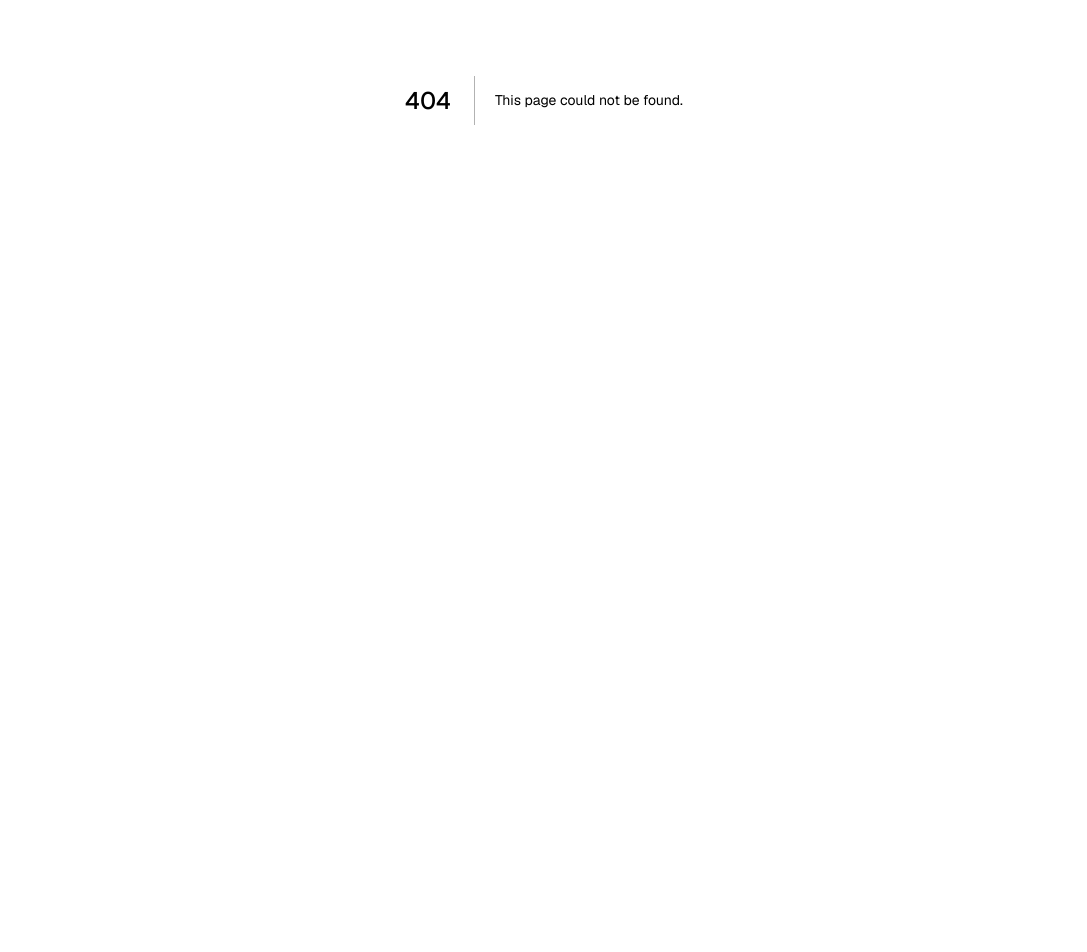
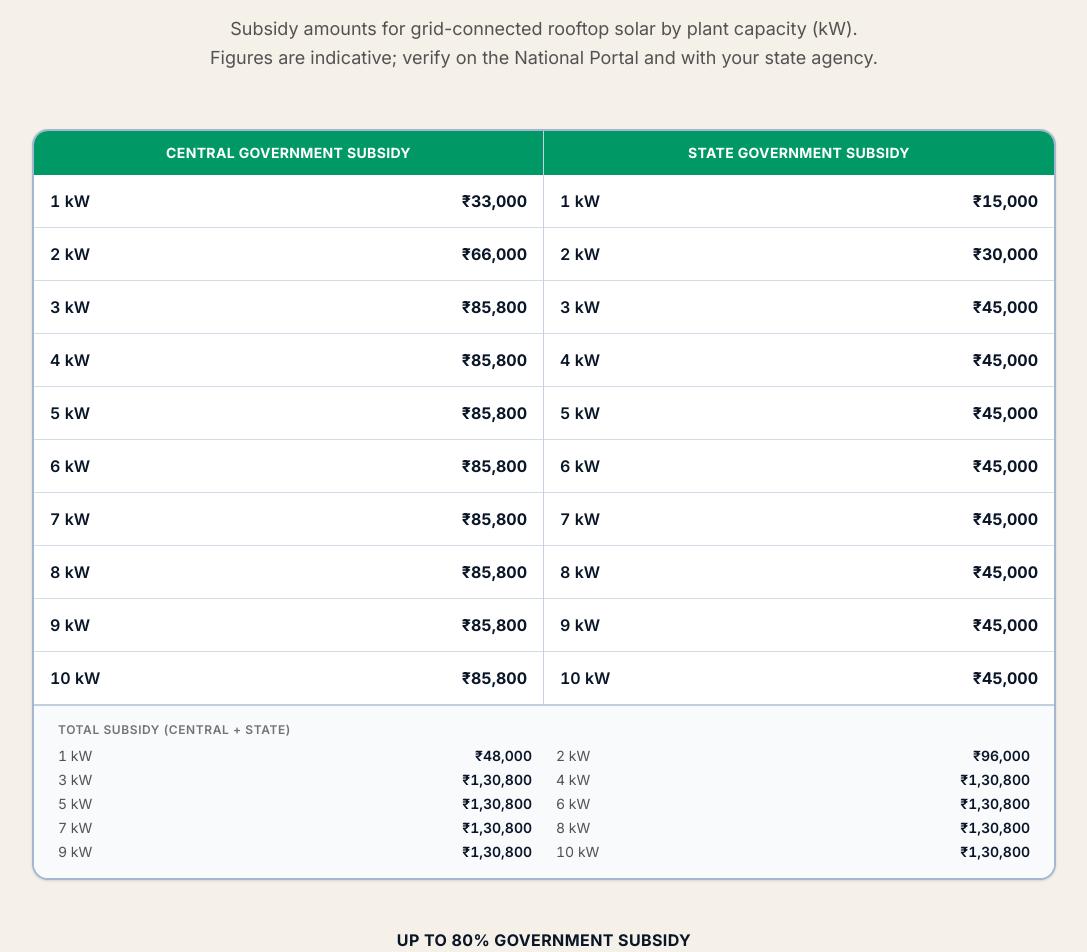
Before and after one commit to asmtechpower/asmtech, a Next.js app: page /subsidy in a window 1280 px wide. Before the commit this address had no page. Shown: the part 300-1252 px from the top of the page, without its empty margins (96-1183 px from the left). Before the commit the page ends 800 px from the top, so only its background shows below. Built offline with nearby package versions, Linux system fonts and the light colour scheme.

Commit message:
add subsidy page

```diff
--- a/src/app/page.tsx
+++ b/src/app/page.tsx
@@ -60,7 +60,7 @@ export default function Home() {
                   </svg>
                 </Link>
                 <Link
-                  href="/solar-calculator"
+                  href="/subsidy"
                   className="inline-flex items-center gap-2.5 rounded-full border-2 border-white/90 bg-white/10 px-9 py-4 text-sm font-medium uppercase text-white backdrop-blur-sm transition-colors hover:bg-white/20"
                 >
                   Check subsidy
--- /dev/null
+++ b/src/app/subsidy/page.tsx
@@ -0,0 +1,119 @@
+import type { Metadata } from "next";
+import Footer from "../components/Footer";
+import Header from "../components/Header";
+import { ROOFTOP_SUBSIDY_ROWS } from "./subsidyData";
+
+export const metadata: Metadata = {
+  title: "Solar Rooftop Subsidy | ASMTECH Power & Infra Pvt Ltd",
+  description:
+    "Central and state government rooftop solar subsidy slabs by plant capacity. Illustrative figures — confirm eligibility and amounts on the National Portal and with your DISCOM.",
+};
+
+const inr = new Intl.NumberFormat("en-IN", {
+  style: "currency",
+  currency: "INR",
+  maximumFractionDigits: 0,
+});
+
+const benefits = [
+  "Up to 80% government subsidy",
+  "Warranty up to 30 years",
+  "Instant savings up to 90% on your electricity bill",
+  "Financing facility also available @ 6% p.a. interest",
+];
+
+export default function SubsidyPage() {
+  return (
+    <main className="min-h-screen bg-[#f5f0e8]">
+      <section className="pt-8 container mx-auto max-w-6xl">
+        <Header />
+      </section>
+
+      <section className="container mx-auto max-w-6xl px-4 py-12 md:py-20">
+        <div className="mx-auto max-w-4xl text-center mb-10 md:mb-14">
+          <span className="inline-flex items-center rounded-full border border-neutral-400 px-5 py-2 text-xs font-semibold uppercase tracking-widest text-neutral-800">
+            Solar rooftop yojna
+          </span>
+          <h1 className="mt-6 text-3xl sm:text-4xl md:text-5xl font-bold leading-tight text-[#0a1628]">
+            Central &amp; state subsidy by capacity
+          </h1>
+          <p className="mt-4 text-base sm:text-lg text-neutral-600 max-w-2xl mx-auto leading-relaxed">
+            Subsidy amounts for grid-connected rooftop solar by plant capacity
+            (kW). Figures are indicative; verify on the National Portal and with
+            your state agency.
+          </p>
+        </div>
+
+        <div className="mx-auto max-w-5xl rounded-2xl border-2 border-[#1e4a8a]/40 bg-white shadow-sm overflow-hidden">
+          <div className="grid md:grid-cols-2 divide-y md:divide-y-0 md:divide-x divide-[#1e4a8a]/25">
+            <div className="min-w-0">
+              <div className="bg-emerald-600 px-4 py-3 text-center text-sm font-bold uppercase tracking-wide text-white">
+                Central government subsidy
+              </div>
+              <ul className="divide-y divide-[#1e4a8a]/20" role="list">
+                {ROOFTOP_SUBSIDY_ROWS.map((row) => (
+                  <li
+                    key={`c-${row.capacityKw}`}
+                    className="flex items-center justify-between gap-3 px-4 py-3.5 text-[#0a1628]"
+                  >
+                    <span className="font-semibold tabular-nums">
+                      {row.capacityKw} kW
+                    </span>
+                    <span className="font-bold tabular-nums text-right">
+                      {inr.format(row.centralInr)}
+                    </span>
+                  </li>
+                ))}
+              </ul>
+            </div>
+            <div className="min-w-0">
+              <div className="bg-emerald-600 px-4 py-3 text-center text-sm font-bold uppercase tracking-wide text-white">
+                State government subsidy
+              </div>
+              <ul className="divide-y divide-[#1e4a8a]/20" role="list">
+                {ROOFTOP_SUBSIDY_ROWS.map((row) => (
+                  <li
+                    key={`s-${row.capacityKw}`}
+                    className="flex items-center justify-between gap-3 px-4 py-3.5 text-[#0a1628]"
+                  >
+                    <span className="font-semibold tabular-nums">
+                      {row.capacityKw} kW
+                    </span>
+                    <span className="font-bold tabular-nums text-right">
+                      {inr.format(row.stateInr)}
+                    </span>
+                  </li>
+                ))}
+              </ul>
+            </div>
+          </div>
+
+          <div className="border-t-2 border-[#1e4a8a]/25 bg-[#f8fafc] px-4 py-4 md:px-6">
+            <p className="text-xs font-semibold uppercase tracking-wider text-neutral-500 mb-2">
+              Total subsidy (central + state)
+            </p>
+            <ul className="grid sm:grid-cols-2 gap-x-6 gap-y-1 text-sm text-[#0a1628]">
+              {ROOFTOP_SUBSIDY_ROWS.map((row) => (
+                <li
+                  key={`t-${row.capacityKw}`}
+                  className="flex justify-between gap-2 tabular-nums"
+                >
+                  <span className="text-neutral-600">{row.capacityKw} kW</span>
+                  <span className="font-semibold">{inr.format(row.totalInr)}</span>
+                </li>
+              ))}
+            </ul>
+          </div>
+        </div>
+
+        <ul className="mx-auto max-w-5xl mt-10 md:mt-12 space-y-3 text-center text-sm sm:text-base font-bold uppercase tracking-wide text-[#0a1628]">
+          {benefits.map((line) => (
+            <li key={line}>{line}</li>
+          ))}
+        </ul>
+      </section>
+
+      <Footer />
+    </main>
+  );
+}
--- /dev/null
+++ b/src/app/subsidy/subsidyData.ts
@@ -0,0 +1,20 @@
+/** Rooftop solar subsidy slabs (illustrative — verify on the National Portal / state DISCOM). */
+export type SubsidyRow = {
+  capacityKw: number;
+  centralInr: number;
+  stateInr: number;
+  totalInr: number;
+};
+
+export const ROOFTOP_SUBSIDY_ROWS: SubsidyRow[] = [
+  { capacityKw: 1, centralInr: 33_000, stateInr: 15_000, totalInr: 48_000 },
+  { capacityKw: 2, centralInr: 66_000, stateInr: 30_000, totalInr: 96_000 },
+  { capacityKw: 3, centralInr: 85_800, stateInr: 45_000, totalInr: 1_30_800 },
+  { capacityKw: 4, centralInr: 85_800, stateInr: 45_000, totalInr: 1_30_800 },
+  { capacityKw: 5, centralInr: 85_800, stateInr: 45_000, totalInr: 1_30_800 },
+  { capacityKw: 6, centralInr: 85_800, stateInr: 45_000, totalInr: 1_30_800 },
+  { capacityKw: 7, centralInr: 85_800, stateInr: 45_000, totalInr: 1_30_800 },
+  { capacityKw: 8, centralInr: 85_800, stateInr: 45_000, totalInr: 1_30_800 },
+  { capacityKw: 9, centralInr: 85_800, stateInr: 45_000, totalInr: 1_30_800 },
+  { capacityKw: 10, centralInr: 85_800, stateInr: 45_000, totalInr: 1_30_800 },
+];
```
